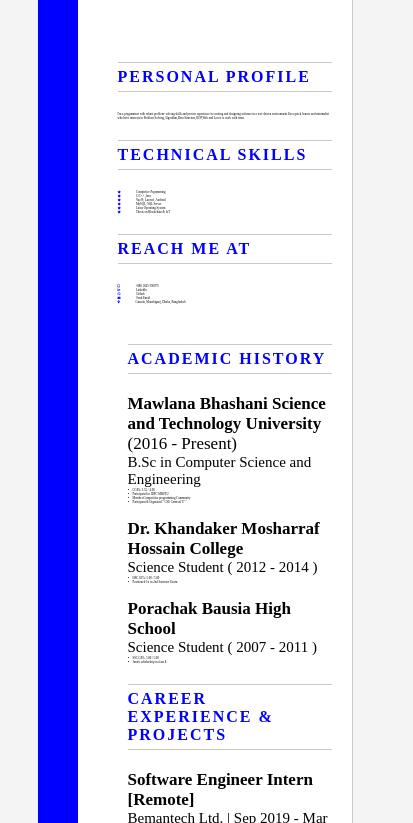
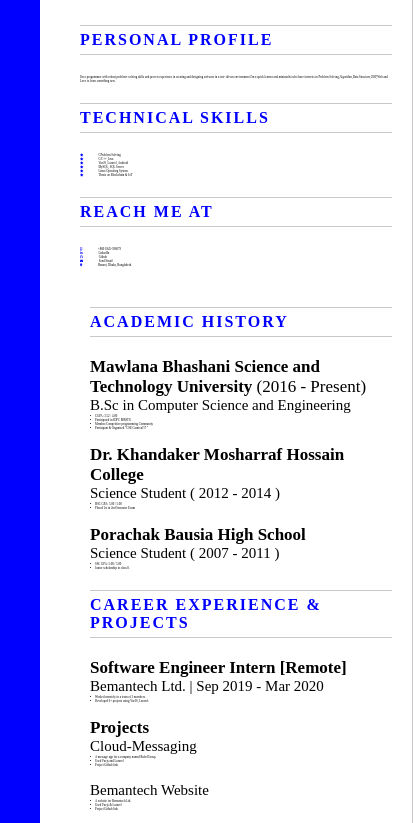
Before and after one commit to NavidMahbub/project-1-cv, a plain HTML site: page index.html in a window 390 px wide. Shown: the part 326-1149 px from the top of the page, 413 px wide, since content can reach past the window. Drawn offline with Linux system fonts and the light colour scheme.

Commit message:
minor changes

```diff
--- a/index.html
+++ b/index.html
@@ -4,18 +4,15 @@
 <head>
     <title>My Resume</title>
     <meta name="viewport" content="width=device-width, initial-scale=1.0">
-
     <link rel="stylesheet" href="style.css" />
     <script src="https://kit.fontawesome.com/3a497cf9d7.js" crossorigin="anonymous"></script>
 </head>
 
 <body>
-
-
     <div class="container">
         <div class="box-left">
 
-        <div>
+            <!-- <div> -->
                 <div class="profile">
                     <img src="image/mahbub.jpeg" alt="mahbub-pic">
                 </div>
@@ -31,7 +28,8 @@
                 <div class="heading">
                     Personal Profile
                 </div>
-        </div>
+            <!-- </div> -->
+
             <div>
                 <p>
                     I'm a programmer with robust problem-
@@ -40,7 +38,7 @@
                     driven environment.I'm a quick learner and
                     minimalist who have interests in Problem
                     Solving,Algorithm,Data Structure,OOP,Web
-                    and Loves to work with team.
+                    and Love to learn something new.
                 </p>
             </div>
 
@@ -50,7 +48,7 @@
             </div>
 
             <div class="skills">
-                <li><i class="fas fa-star"></i>Comptetive Prgramming</li>
+                <li><i class="fas fa-star"></i>CProblem Solving</li>
                 <li><i class="fas fa-star"></i>C/C++ ,Java</li>
                 <li><i class="fas fa-star"></i>VueJS, Laravel, Android</li>
                 <li><i class="fas fa-star"></i>MySQL, SQL Server</li>
@@ -64,11 +62,11 @@
             </div>
 
             <div class="contacts">
-                <li> <i class="fas fa-mobile-alt"></i>  +880 1845-396079</li>
+                <li> <i class="fas fa-mobile-alt"></i> +880 1845-396079</li>
                 <li> <i class="fab fa-linkedin-in"></i> <a href="http://linkedin.com/in/mahbub-042"> LinkedIn</a></li>
                 <li> <i class="fab fa-github"></i> <a href="http://github.com/NavidMahbub"> Github</a></li>
                 <li> <i class="fas fa-envelope"></i> <a href="mailto: navidmahbub27@gmail.com">Send Email</a></li>
-                <li> <i class="fas fa-map-marker-alt"></i>  Gazaria, Munshiganj, Dhaka,
+                <li> <i class="fas fa-map-marker-alt"></i> Banani, Dhaka,
                     Bangladesh</li>
             </div>
         </div>
@@ -92,7 +90,7 @@
                     <li>CGPA: 3.52 / 4.00</li>
                     <li>Participated in IDPC MBSTU</li>
                     <li>Member:Competitive programming Community</li>
-                    <li>Participant & Organized " CSE Carnival'17 "</li>
+                    <li>Participant & Organized "CSE Carnival'17 "</li>
                 </div>
 
             </div>
@@ -106,7 +104,7 @@
                 </div>
                 <div class="contents">
                     <li>HSC GPA: 5.00 / 5.00</li>
-                    <li>Positioned 1st in 2nd Semester Exam</li>
+                    <li>Placed 1st in 2nd Semester Exam</li>
                 </div>
 
             </div>
@@ -125,8 +123,6 @@
                 </div>
 
             </div>
-
-
 
 
             <div class="heading">
@@ -182,7 +178,7 @@
                     Banglapress
                 </div>
                 <div class="contents">
-                    <li>A online news portal and a CMS  System</li>
+                    <li>A online news portal and a CMS System</li>
                     <li>Used Laravel and VueJs</li>
                     <li> <a href="https://github.com/NavidMahbub/Banglapress">Project Github link</a></li>
                 </div>
--- a/style.css
+++ b/style.css
@@ -20,7 +20,6 @@ i{
 }
 .name h1{
     margin: 5px 0px 0px 0px;
-
 }
 .title h5{
     margin: 0px 0px 65px 0px;
@@ -37,7 +36,7 @@ body{
     background-color: white;
     padding: 20px;
     margin: auto;
-    flex-wrap: wrap;
+    /* flex-wrap: wrap; */
     justify-content: center;
 
 }
@@ -106,9 +105,9 @@ body{
     border: 6px solid rgb(218, 215, 215);
 }
 
-
-@media screen and(max-width:767){
+@media (max-width: 1200px) {
     .container{
-        width: 100%;
+        width: 85%;
+        flex-wrap: wrap;
     }
 }
```
Lines whose indentation alone changed are shown as unchanged.
